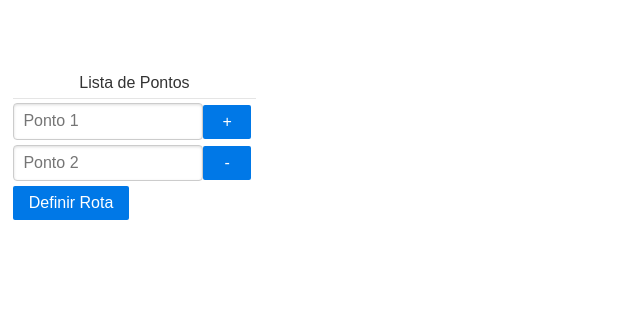
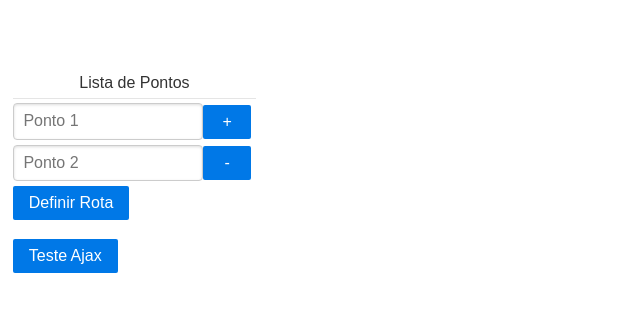
Before and after one commit to GSRios/Tcc, a Django app: page /Rotas/ in a window 1280 px wide. Shown: the top 312 px of the page, without its empty margins (0-640 px from the left). Run offline with Django 3.2, Linux system fonts and the light colour scheme; some libraries are stand-ins or nearby versions.

Commit message:
Atualizacao | Ajax Call

```diff
--- a/OSM/graph.py
+++ b/OSM/graph.py
@@ -208,6 +208,8 @@ d2Lon = -43.241286
 
 G=le_arquivo(download_osm(d1Lon,d1Lat,d2Lon,d2Lat,"motorway|trunk|primary|secondary|tertiary|unclassified|track|service|residential"))
 
+print(G)
+
 pos=nx.circular_layout(G)
 A=nx.drawing.nx_agraph.to_agraph(G)
 A.write('grafo.dot')
--- a/Rotas/templates/index.html
+++ b/Rotas/templates/index.html
@@ -43,6 +43,13 @@
                     <button type="submit" class="pure-button pure-button-primary">Definir Rota</button>
                     </div>
                   </div>
+                  <br/>
+
+                  <div class="pure-g">
+                    <div class="pure-u-1-4" style="text-align: center;">
+                    <button type="button" onclick="ajaxExec()" class="pure-button pure-button-primary">Teste Ajax</button>
+                    </div>
+                  </div>
                 </fieldset>
             </form>
           </div>
@@ -83,6 +90,25 @@
           event.preventDefault();
         });
       });
+
+      function ajaxExec(){
+          $.ajax({
+              url: 'ajax/go/',
+              type: "GET",
+              data: {
+                'user': 'teste'
+              },
+              dataType: 'json',
+              success: function (data) {
+                alert(data.is_run);
+
+              },
+              error : function(xhr,errmsg,err) {
+                  xhr;
+                  alert(errmsg);
+              }
+          });
+      }
     </script>
 
     <script>
--- a/Rotas/urls.py
+++ b/Rotas/urls.py
@@ -1,7 +1,8 @@
 from django.conf.urls import url
 
-from . import views
+from Rotas import views
 
 urlpatterns = [
-    url(r'^$', views.index, name='index')
+    url(r'^$', views.index, name='index'),
+    url(r'^ajax/go/$',views.teste),
 ]
--- a/Rotas/views.py
+++ b/Rotas/views.py
@@ -1,5 +1,12 @@
-from django.http import HttpResponse
+from django.http import HttpResponse, JsonResponse
 from django.shortcuts import render
 
 def index(request):
   return render(request, "index.html")
+
+def teste(request):
+	user = request.GET.get('user')
+	data = {
+		'is_run' : 'Welcome ' + user
+	}
+	return JsonResponse(data)
```
Also changed, not shown: Tcc/urls.py (line endings or trailing spaces), db.sqlite3 (added), 10 other files.
